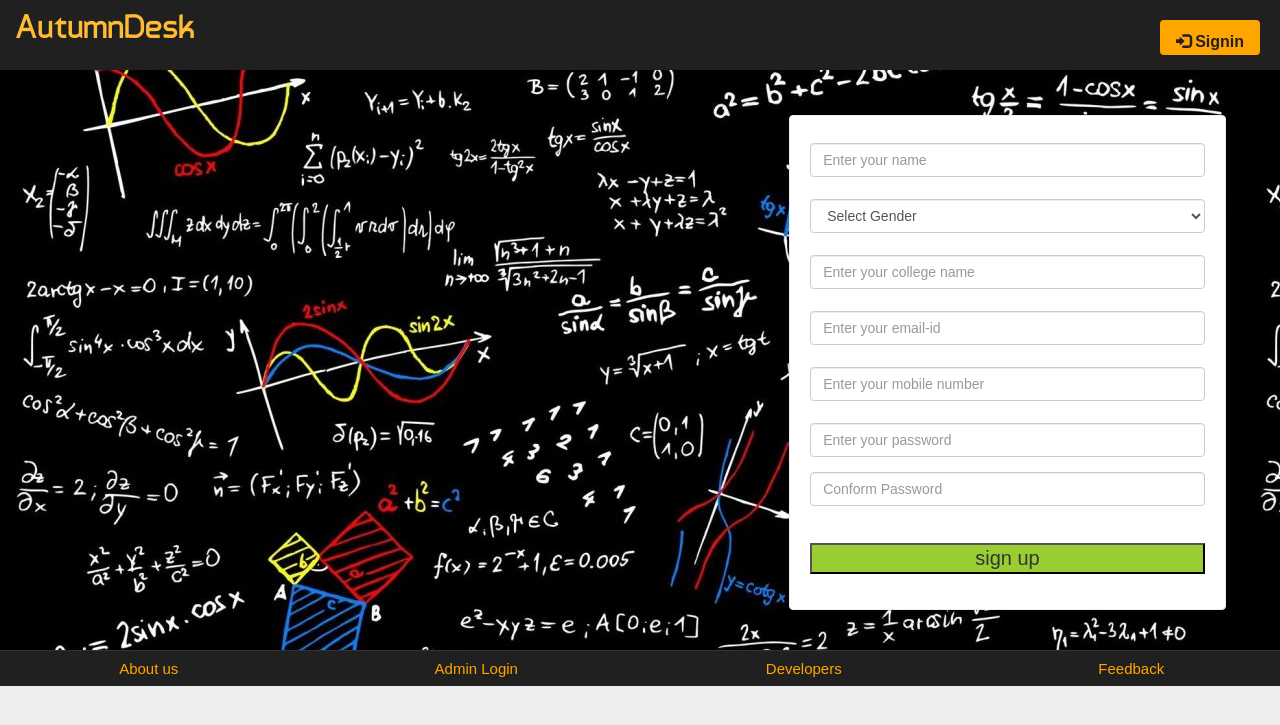
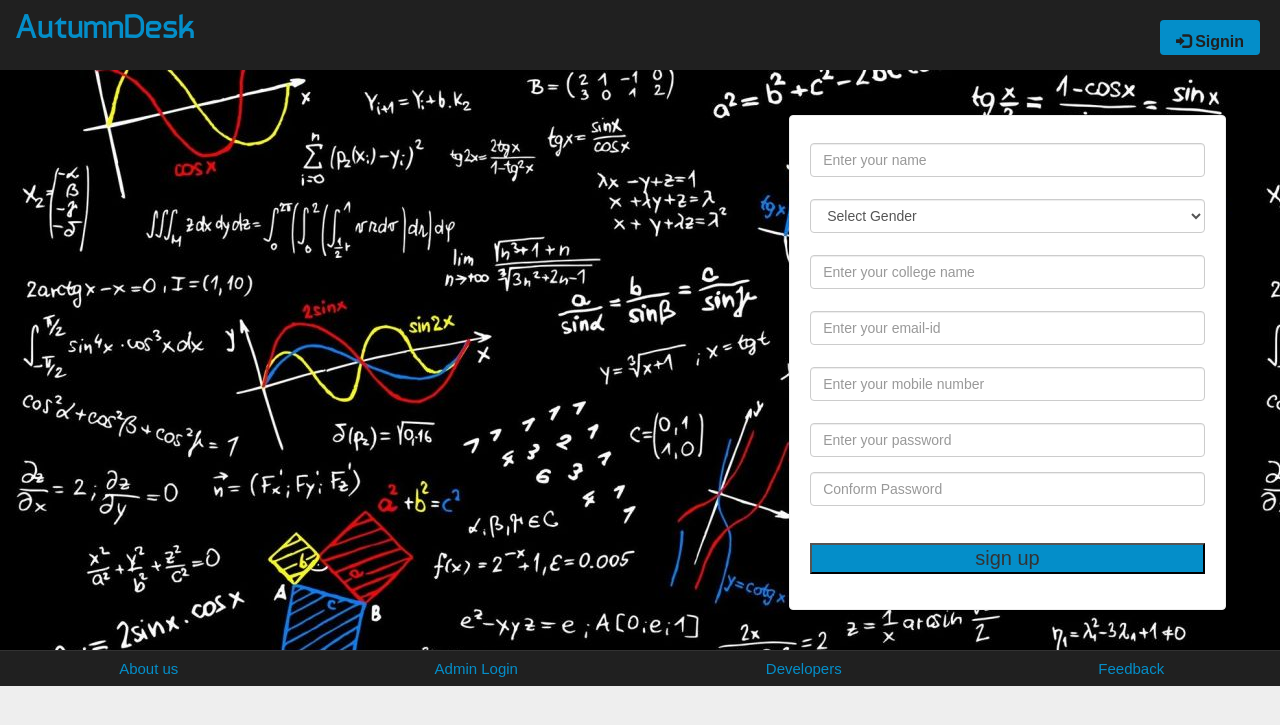
Before and after one commit to imnotsahil/AutumnDesk, a PHP site: page /index.php in a window 1280 px wide. Shown: the top 725 px of the page. Run offline with PHP 8.4, Linux system fonts and the light colour scheme.

Commit message:
Update main.css

```diff
--- a/css/main.css
+++ b/css/main.css
@@ -48,7 +48,7 @@ height:70px;
 {
 font-family:'typo';
 font-size:35px;
-color:#ffbb33;
+color:#048ec9;
 margin:15px;
 }
 
@@ -65,7 +65,7 @@ font-size:20px;
 {
 width:90px;
 color:#202020;
-background:orange;
+background:#048ec9;
 font-size:15px;
 height:35px;
 margin:20px;
@@ -77,7 +77,7 @@ width:100px;
 .sub
 {
 width:100%;
-background-color:#9acd32;
+background-color:#048ec9;
 font-size:20px;
 padding:2px;
 margin-top:15px;
@@ -99,7 +99,7 @@ background-color:#202020;
 .footer a
 {
 margin:25px;
-color:orange;
+color:#048ec9;
 text-decoration:none;
 font: 15px "Century Gothic", "Times Roman", sans-serif;
 
@@ -109,7 +109,7 @@ font: 15px "Century Gothic", "Times Roman", sans-serif;
 text-decoration:none;
 color:#9acd32;
 border-top:2px solid;
-border-color:orange;
+border-color:#048ec9;
 
 }
 
@@ -127,7 +127,7 @@ margin-top:20px;
 .log1
 {
 font: 15px 'Ubuntu', sans-serif;
-color:orange;
+color:#048ec9;
 margin-left:10px;
 }
 
@@ -136,7 +136,7 @@ margin-left:10px;
 margin:10px;
 margin-right:60px;
 margin-left:5px;
-color:orange;
+color:#048ec9;
 text-decoration:none;
 font-size:20px;
 font-size:15px;
@@ -145,6 +145,6 @@ font-size:15px;
 {
 color:#9acd32;
 border-top:2px solid;
-border-color:orange;
+border-color:#048ec9;
 text-decoration:none;
 }
```
